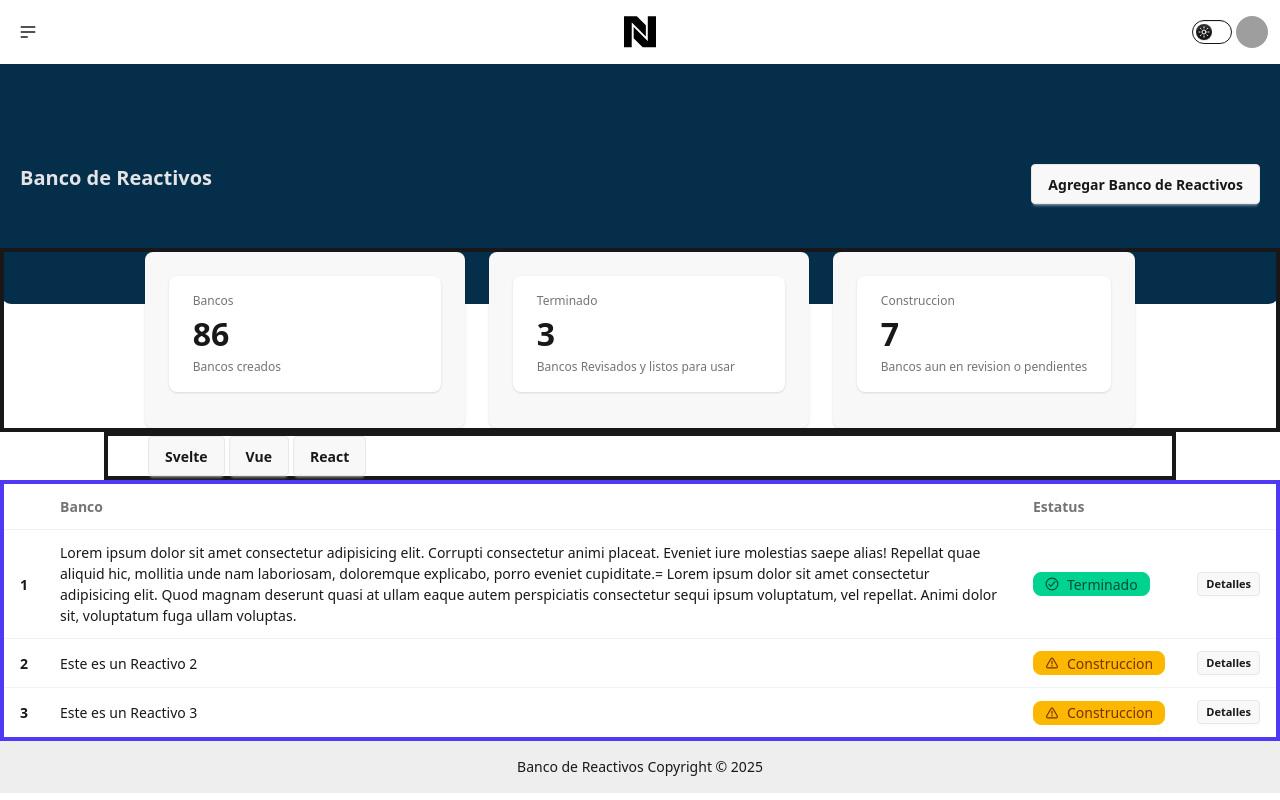
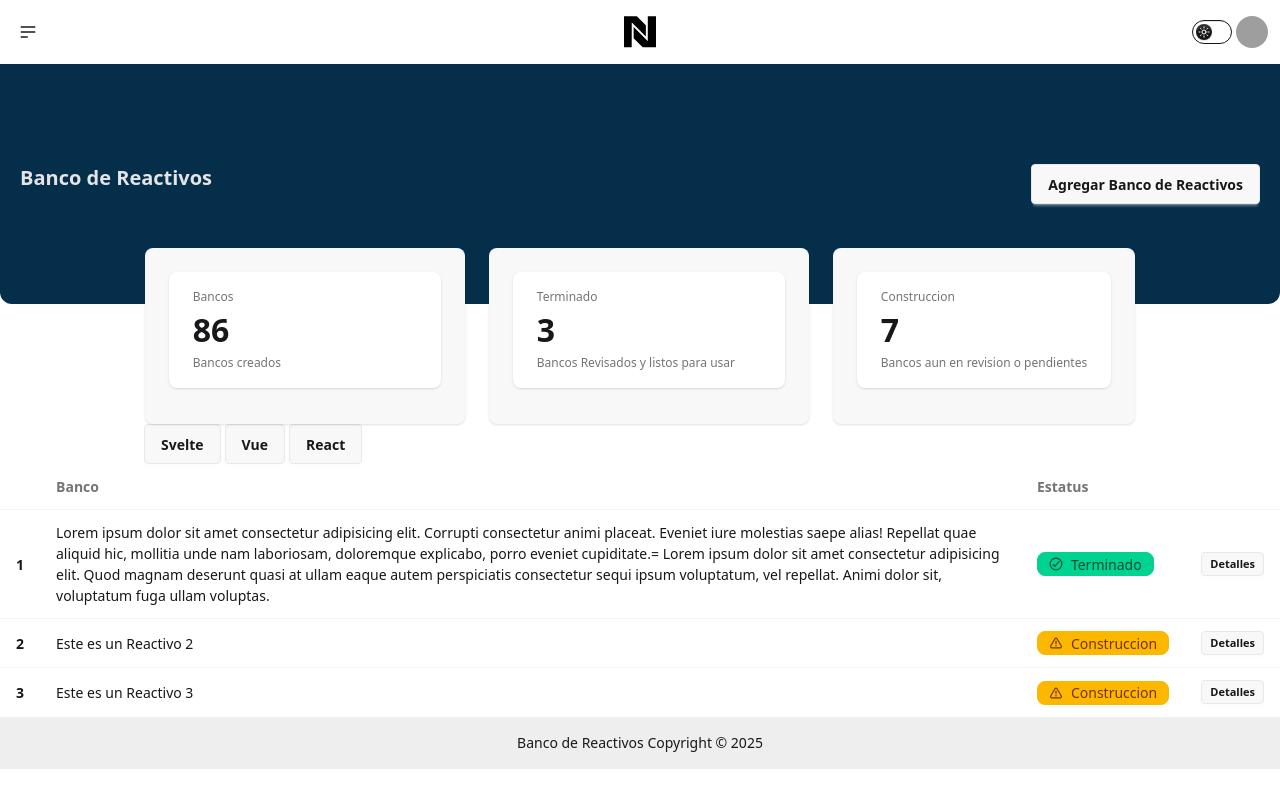
Before and after one commit to CarlosAdrian36/BancoReactivosV2, a Vue app: page /Administrador in a window 1280 px wide. Built offline with nearby package versions, Linux system fonts and the light colour scheme; grey boxes are pictures that could not be loaded; what @tanstack/vue-query would draw is missing.

Commit message:
prueba desde casa

```diff
--- a/src/modules/Bancos/views/BancosLiistView.vue
+++ b/src/modules/Bancos/views/BancosLiistView.vue
@@ -9,7 +9,7 @@
     </div>
   </div>
 
-  <div class="flex flex-wrap gap-6 justify-center -mt-14 relative z-10 border-4">
+  <div class="flex flex-wrap gap-6 justify-center -mt-14 relative z-10 ">
     <!-- //Tarjetas con informacion -->
 
     <div class="card bg-base-200 w-80 h-44 shadow-sm">
@@ -47,7 +47,7 @@
     </div>
   </div>
   <!-- "//////////////////////////////////////////////////////////////////////////////////////////////////////////////////" -->
-  <div class="mx-26 border-4">
+  <div class="mx-26 ">
     <form class="filter">
       <input class="btn btn-square" type="reset" value="×" />
       <input class="btn" type="radio" name="frameworks" aria-label="Svelte" />
@@ -56,7 +56,7 @@
     </form>
   </div>
 
-  <div class="overflow-x-auto border-4 border-indigo-600">
+  <div class="overflow-x-auto  border-indigo-600">
     <table class="table">
       <!-- head -->
       <thead>
@@ -68,7 +68,7 @@
         </tr>
       </thead>
       <tbody>
-        <tr class="hover:bg-base-300 border-4">
+        <tr class="hover:bg-base-300 ">
           <th>1</th>
           <td>
             <div class="break-words">
@@ -164,19 +164,19 @@
 </template>
 
 <script setup lang="ts">
-import FabButton from '@/modules/common/components/fabButton.vue';
-import AddIcon from '@/modules/common/icon/addIcon.vue';
+// import FabButton from '@/modules/common/components/fabButton.vue';
+// import AddIcon from '@/modules/common/icon/addIcon.vue';
 import InputModal from '@/modules/common/components/InputModal.vue';
 import { ref } from 'vue';
 import CustomModal from '@/modules/common/components/CustomModal.vue';
-import DeleteIcon from '@/modules/common/icon/deleteIcon.vue';
+// import DeleteIcon from '@/modules/common/icon/deleteIcon.vue';
 import { useBancoStore } from '@/modules/BancoElaborador/store/banco.store';
 import { RouterLink } from 'vue-router';
-import ConfigIcon from '@/modules/common/icon/configIcon.vue';
-import EditIcon from '@/modules/common/icon/editIcon.vue';
+// import ConfigIcon from '@/modules/common/icon/configIcon.vue';
+// import EditIcon from '@/modules/common/icon/editIcon.vue';
 import ValidadoIcon from '@/modules/common/icon/validadoIcon.vue';
 import WarnIcon from '@/modules/common/icon/warnIcon.vue';
-import ErrorIcon from '@/modules/common/icon/errorIcon.vue';
+// import ErrorIcon from '@/modules/common/icon/errorIcon.vue';
 
 const modalOpen = ref(false);
 
@@ -184,9 +184,9 @@ const CustomModalOpen = ref(false);
 
 const bancosStore = useBancoStore();
 
-function saludar() {
-  console.log('Hola desde Vue!');
-}
+// function saludar() {
+//   console.log('Hola desde Vue!');
+// }
 </script>
 <style scoped>
 .sin {
```
